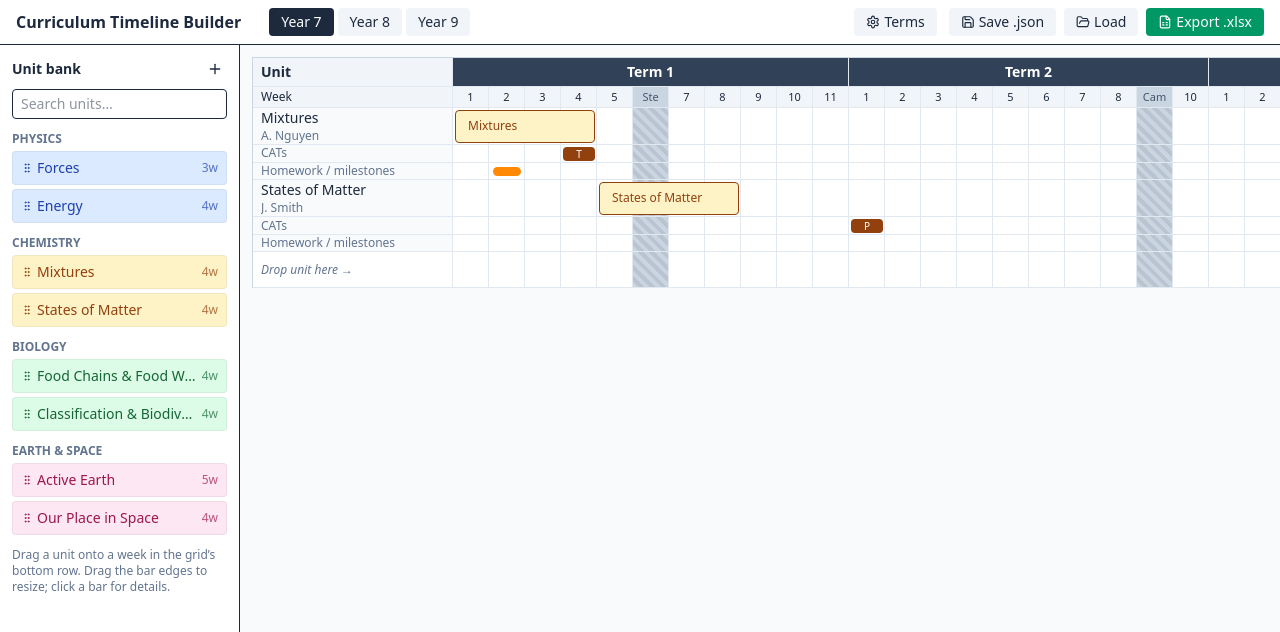
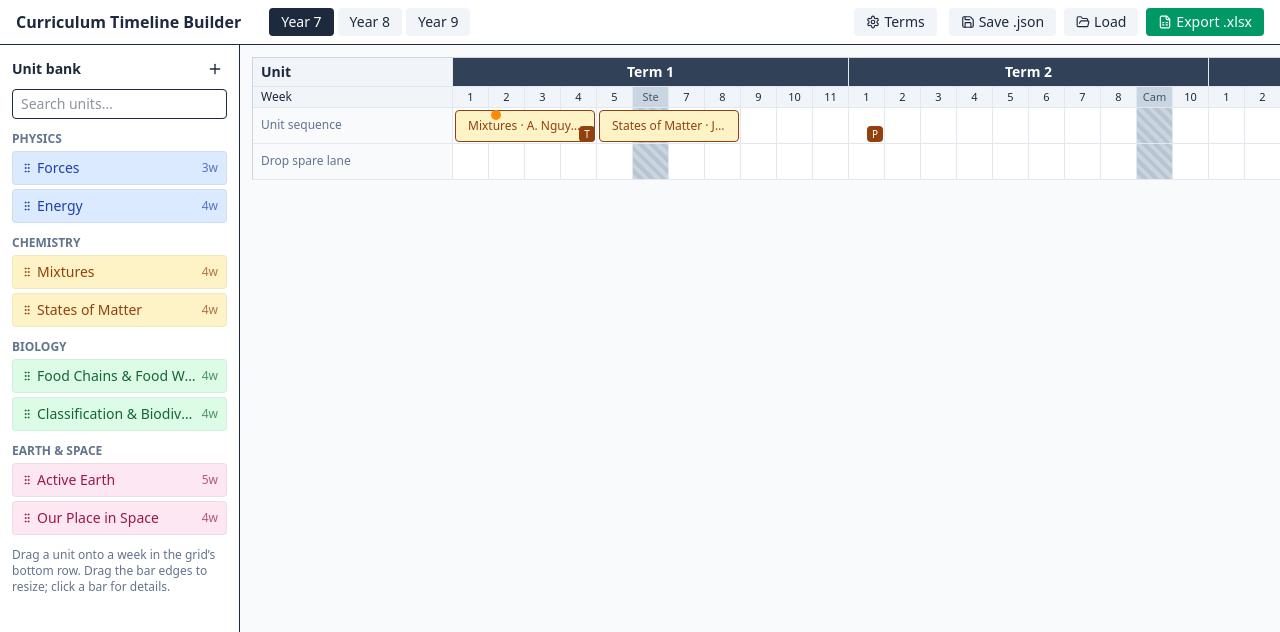
Before and after one commit to MrA-I/Course-timeline-builder, a React (Vite) app: page / in a window 1280 px wide. Shown: the top 632 px of the page. Built offline with nearby package versions, Linux system fonts and the light colour scheme.

Commit message:
Add files via upload

```diff
--- a/src/components/TimelineGrid.jsx
+++ b/src/components/TimelineGrid.jsx
@@ -15,30 +15,31 @@ export default function TimelineGrid({weeks,terms,rows,units,onAdd,onUpdate,onOp
   const cols=`200px repeat(${N},${CW}px)`
   const bg=w=>w.block?'bg-slate-300 [background-image:repeating-linear-gradient(45deg,transparent,transparent_4px,rgba(0,0,0,.08)_4px,rgba(0,0,0,.08)_8px)]':'bg-white'
   const cell="border-r border-b border-slate-200"
-  let r=3
+  // Pack non-overlapping units onto shared lanes so a year's sequence reads on one line
+  const laneEnd=[],lane={}
+  ;[...rows].sort((x,y)=>x.start-y.start).forEach(p=>{let i=laneEnd.findIndex(e=>e<=p.start);if(i<0){i=laneEnd.length;laneEnd.push(0)}laneEnd[i]=p.start+p.len;lane[p.id]=i})
+  const L=Math.max(1,laneEnd.length+1) // +1 spare lane for dropping
   const out=[]
+  for(let i=0;i<L;i++){
+    const row=i+3
+    out.push(<div key={'l'+i} style={{gridRow:row,gridColumn:1}} className={`${cell} px-2 flex items-center bg-slate-50 text-xs text-slate-500`}>{i===0?'Unit sequence':i<L-1?'Parallel / overlap':'Drop spare lane'}</div>)
+    weeks.forEach(w=>out.push(<div key={'c'+i+'_'+w.gi} style={{gridRow:row,gridColumn:w.gi+2}} className={`${cell} h-9 ${bg(w)}`}
+      onDragOver={e=>!w.block&&e.preventDefault()} onDrop={e=>{e.preventDefault();const id=e.dataTransfer.getData('unit');if(id&&!w.block)onAdd(id,w.gi)}}/>))}
   rows.forEach(p=>{
-    const u=units.find(x=>x.id===p.unitId);if(!u)return;const c=DISC[u.disc];const base=r;r+=3
-    ;['','CATs','Homework / milestones'].forEach((lab,i)=>{
-      out.push(<div key={p.id+'l'+i} style={{gridRow:base+i,gridColumn:1}} className={`${cell} px-2 flex items-center bg-slate-50 ${i?'text-xs text-slate-500':'font-medium'}`}>
-        {i===0?<button className="text-left truncate hover:underline" onClick={()=>onOpen(p.id)}>{u.name}<span className="block text-xs font-normal text-slate-500">{p.staff||'Unassigned'}</span></button>:lab}</div>)
-      weeks.forEach(w=>out.push(<div key={p.id+i+w.gi} style={{gridRow:base+i,gridColumn:w.gi+2}} className={`${cell} ${bg(w)}`}/>))})
-    out.push(<div key={p.id+'bar'} onClick={()=>onOpen(p.id)} style={{gridRow:base,gridColumn:`${p.start+2} / span ${p.len}`,background:c.bg,color:c.fg,borderColor:c.fg}}
-      className="relative m-0.5 rounded border cursor-pointer flex items-center px-3 text-xs font-medium overflow-hidden z-10">
-      <span className="truncate">{u.name}</span>
+    const u=units.find(x=>x.id===p.unitId);if(!u)return;const c=DISC[u.disc];const row=lane[p.id]+3
+    out.push(<div key={p.id+'bar'} onClick={()=>onOpen(p.id)} title={`${u.name} \u2022 ${p.staff||'Unassigned'}`} style={{gridRow:row,gridColumn:`${p.start+2} / span ${p.len}`,background:c.bg,color:c.fg,borderColor:c.fg}}
+      className="relative m-0.5 rounded border cursor-pointer flex items-center px-3 text-xs font-medium overflow-hidden whitespace-nowrap z-10">
+      <span className="truncate">{u.name}{p.staff?` \u00b7 ${p.staff}`:''}</span>
       {['l','r'].map(e=><span key={e} onMouseDown={ev=>{ev.stopPropagation();setRs({id:p.id,edge:e,x0:ev.clientX,start:p.start,len:p.len})}}
         className={`absolute top-0 bottom-0 w-2 cursor-ew-resize hover:bg-black/20 ${e==='l'?'left-0':'right-0'}`}/>)}</div>)
     p.cats.forEach((t,k)=>out.push(<div key={p.id+'c'+k} title={`${t.name} (${t.type}, ${t.role})`} onClick={()=>onOpen(p.id)}
-      style={{gridRow:base+1,gridColumn:t.week+p.start+1,background:c.fg}} className="z-10 m-0.5 rounded text-white text-[10px] px-0.5 flex items-center justify-center cursor-pointer truncate">{t.type[0]}</div>))
+      style={{gridRow:row,gridColumn:t.week+p.start+1,background:c.fg}} className="z-20 self-end justify-self-end mb-0.5 mr-0.5 w-4 h-4 rounded text-white text-[10px] flex items-center justify-center cursor-pointer">{t.type[0]}</div>))
     p.miles.forEach((t,k)=>out.push(<div key={p.id+'m'+k} title={t.name} onClick={()=>onOpen(p.id)}
-      style={{gridRow:base+2,gridColumn:t.week+p.start+1}} className="z-10 m-1 rounded-full bg-orange-400 cursor-pointer"/>))})
+      style={{gridRow:row,gridColumn:t.week+p.start+1}} className="z-20 self-start justify-self-start mt-0.5 ml-0.5 w-2.5 h-2.5 rounded-full bg-orange-400 cursor-pointer"/>))})
   return(<div className="inline-grid border-t border-l border-slate-300 bg-white" style={{gridTemplateColumns:cols}}>
     <div style={{gridRow:1,gridColumn:1}} className={`${cell} bg-slate-100 font-semibold px-2 flex items-center`}>Unit</div>
     <div style={{gridRow:2,gridColumn:1}} className={`${cell} bg-slate-100 text-xs px-2 flex items-center`}>Week</div>
     {terms.map((t,ti)=>{const first=weeks.find(w=>w.term===ti);return first&&<div key={ti} style={{gridRow:1,gridColumn:`${first.gi+2} / span ${t.weeks}`}} className={`${cell} bg-slate-700 text-white text-center font-semibold py-1`}>{t.name}</div>})}
     {weeks.map(w=><div key={w.gi} title={w.block||''} style={{gridRow:2,gridColumn:w.gi+2}} className={`${cell} text-center text-[11px] py-0.5 ${w.block?'bg-slate-300 text-slate-600':'bg-slate-100'}`}>{w.block?w.block.slice(0,3):w.w}</div>)}
     {out}
-    <div style={{gridRow:r,gridColumn:1}} className={`${cell} px-2 flex items-center text-xs text-slate-500 italic`}>Drop unit here →</div>
-    {weeks.map(w=><div key={'d'+w.gi} style={{gridRow:r,gridColumn:w.gi+2}} className={`${cell} h-9 ${bg(w)} hover:bg-sky-100`}
-      onDragOver={e=>!w.block&&e.preventDefault()} onDrop={e=>{e.preventDefault();const id=e.dataTransfer.getData('unit');if(id&&!w.block)onAdd(id,w.gi)}}/>)}
   </div>)}
```
